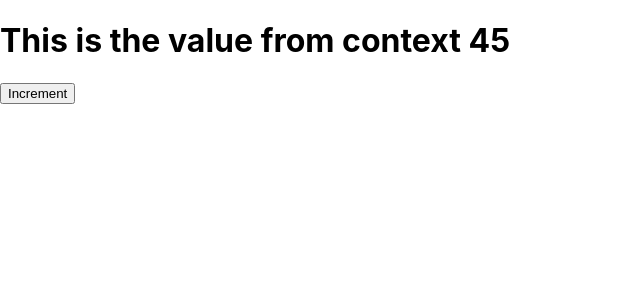
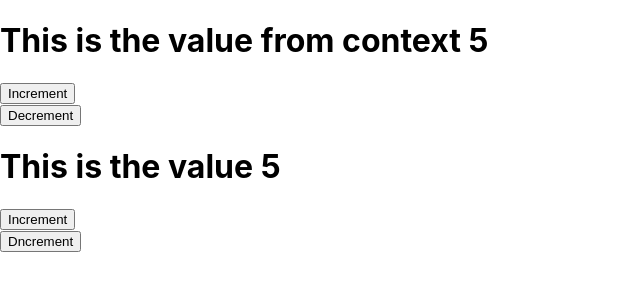
Before and after one commit to sajid-munawar/Context-Reducer-app, a React (Create React App) app: page / in a window 1280 px wide. Shown: the top 300 px of the page, without its empty margins (0-640 px from the left). Built offline with nearby package versions, Linux system fonts and the light colour scheme.

Commit message:
Added ValueReducer and a button

```diff
--- a/src/App.js
+++ b/src/App.js
@@ -4,7 +4,7 @@ import { Parent } from './Parent';
 import ValueContext from './ValueContext';
 
 function App() {
-  let value=useState(45)
+  let value=useState(5)
   return (
 
     <ValueContext.Provider value={value}>
--- a/src/Child.js
+++ b/src/Child.js
@@ -1,14 +1,16 @@
-import React,{useContext} from 'react'
+import React, { useContext } from 'react'
 import ValueContext from './ValueContext'
 
 export const Child = () => {
 
-    let value=useContext(ValueContext) ;
+    let value = useContext(ValueContext);
 
     return (
         <div>
             <h1>This is the value from context {value[0]}</h1>
-            <button onClick={()=>{value[1](++value[0])}}>Increment</button>
+            <button onClick={() => { value[1](++value[0]) }}>Increment</button>
+            <br />
+           <button onClick={() => { value[1](--value[0]) }}>Decrement</button>
         </div>
     )
 }
--- /dev/null
+++ b/src/Child2.js
@@ -0,0 +1,15 @@
+import React, { useReducer } from 'react'
+import valueReducer from "./ValueReducer"
+
+export const Child2 = () => {
+    const [state, dispatch] = useReducer(valueReducer, 5)
+    return (
+        <div>
+            <h1>This is the value {state}
+            </h1>
+            <button onClick={()=>dispatch("Increment")} >Increment</button>
+          <br/>  <button onClick={()=>dispatch("Decrement")} >Dncrement</button>
+
+        </div>
+    )
+}
--- a/src/Parent.js
+++ b/src/Parent.js
@@ -1,10 +1,12 @@
 import React from 'react'
 import {Child} from "./Child"
+import { Child2 } from './Child2'
 
 export const Parent = () => {
     return (
         <div>
             <Child></Child>
+            <Child2></Child2>
         </div>
     )
 }
--- /dev/null
+++ b/src/ValueReducer.js
@@ -0,0 +1,12 @@
+const valueReducer = (state, action) => {
+    switch (action) {
+        case "Increment":
+            return ++state;
+        case "Decrement":
+            return --state;
+
+        default:
+            return state;
+    }
+}
+export default valueReducer;
```
